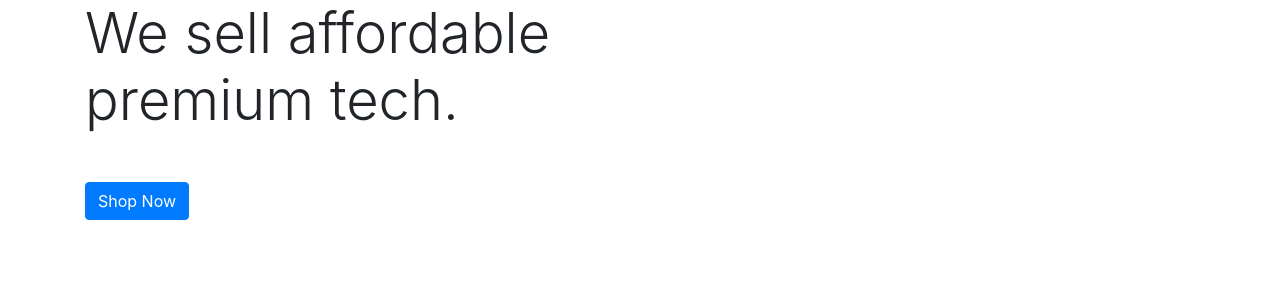
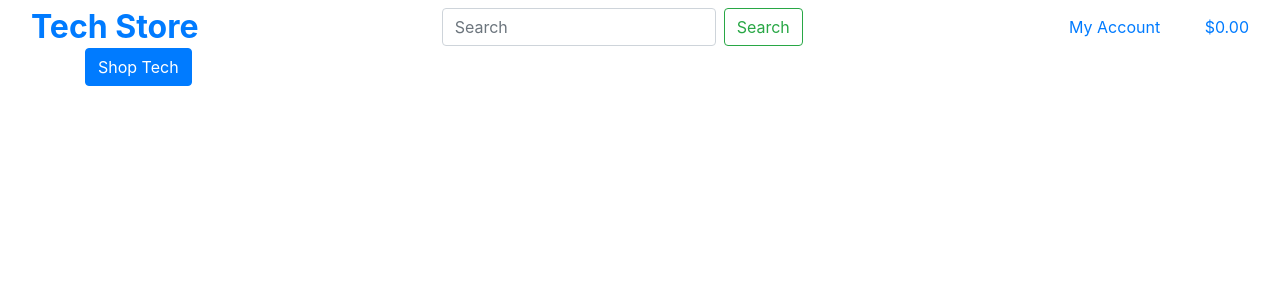
Before and after one commit to DonnavanStaddon/TechStore, a Django app: page / in a window 1280 px wide. Shown: the top 300 px of the page. Run offline with Django 3.2, Linux system fonts and the light colour scheme; some libraries are stand-ins or nearby versions.

Commit message:
Added search bar

```diff
--- a/home/templates/home/index.html
+++ b/home/templates/home/index.html
@@ -14,11 +14,10 @@
         <div class="row h-100">
             <div class="col-7 col-md-6 my-auto">
                 <h1 class="display-4 logo-font text-black">
-                    We sell affordable premium tech.
                 </h1>
                 <div class="my-5">
                     <h4>
-                        <a href="" class="shop-now-button btn btn-primary">Shop Now</a>
+                        <a href="" class="shop-now-button btn btn-primary">Shop Tech</a>
                     </h4>
                 </div>
             </div>
--- a/techstore/settings.py
+++ b/techstore/settings.py
@@ -26,7 +26,7 @@ SECRET_KEY = 'django-insecure-#ra*90&+7ae_=t7(i%tog+lg1*!g%zu=1uznh%rbj^y(a4&mg%
 # SECURITY WARNING: don't run with debug turned on in production!
 DEBUG = True
 
-ALLOWED_HOSTS = ['8000-donnavanstadd-techstore-uliy0grahef.ws-eu105.gitpod.io']
+ALLOWED_HOSTS = ['8000-donnavanstadd-techstore-1c8z1lxk17x.ws-eu105.gitpod.io']
 
 
 # Application definition
--- a/templates/base.html
+++ b/templates/base.html
@@ -32,7 +32,59 @@
     <title>Tech Store {% block extra_title %}{% endblock %}</title>
   </head>
   <body>
-    <header class="container-fluid fixed-top"></header>
+    <header class="container-fluid fixed-top">
+        <div class="row">
+            <div class="col-12 col-lg-4 my-auto py-1 py-lg-0 text-center text-lg-left">
+                <a href="{% url 'home' %}" class="nav-link main-logo-link">
+                    <h2 class="logo-font text-black my-0"><strong>Tech Store</strong></h2>
+                </a>
+            </div>
+            <div class="col-12 col-lg-4 my-auto py-1 py-lg-0">
+              <form class="form-inline" method="post" action="">
+                <input class="form-control mr-sm-2" type="search" placeholder="Search" aria-label="Search">
+                <button class="btn btn-outline-success my-2 my-sm-0" type="submit">Search</button>
+              </form>
+            </div>
+            <div class="col-12 col-lg-4 my-auto py-1 py-lg-0">
+                <ul class="list-inline list-unstyled text-center text-lg-right my-0">
+                    <li class="list-inline-item dropdown">
+                        <a class="text-black nav-link" href="#" id="user-options" data-toggle="dropdown" aria-haspopup="true" aria-expanded="false">
+                            <div class="text-center">
+                                <div><i class="fas fa-user fa-lg"></i></div>
+                                <p class="my-0">My Account</p>
+                            </div>
+                        </a>
+                        <div class="dropdown-menu border-0" aria-labelledby="user-options">
+                            {% if request.user.is_authenticated %}
+                                {% if request.user.is_superuser %}
+                                    <a href="" class="dropdown-item">Product Management</a>
+                                {% endif %}
+                                <a href="" class="dropdown-item">My Profile</a>
+                                <a href="{% url 'account_logout' %}" class="dropdown-item">Logout</a>
+                            {% else %}
+                                <a href="{% url 'account_signup' %}" class="dropdown-item">Register</a>
+                                <a href="{% url 'account_login' %}" class="dropdown-item">Login</a>
+                            {% endif %}
+                        </div>
+                    </li>
+                    <li class="list-inline-item">
+                        <a class="{% if grand_total %}text-info font-weight-bold{% else %}text-black{% endif %} nav-link" href="">
+                            <div class="text-center">
+                                <div><i class="fas fa-shopping-bag fa-lg"></i></div>
+                                <p class="my-0">
+                                    {% if grand_total %}
+                                        ${{ grand_total|floatformat:2 }}
+                                    {% else %}
+                                        $0.00
+                                    {% endif %}
+                                </p>
+                            </div>
+                        </a>
+                    </li>
+                </ul>
+            </div>
+        </div>
+    </header>
 
     {% if messages %}
         <div class="message-container"></div>
```
